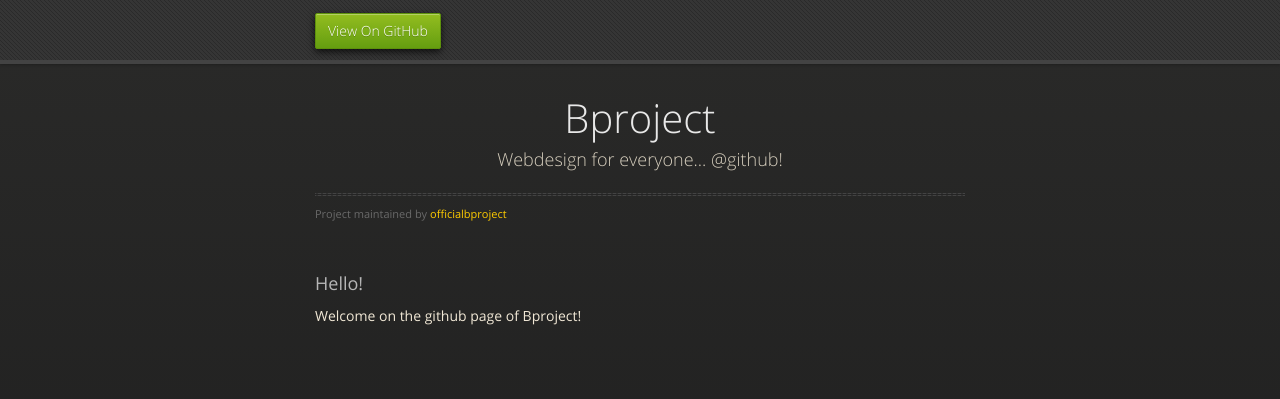
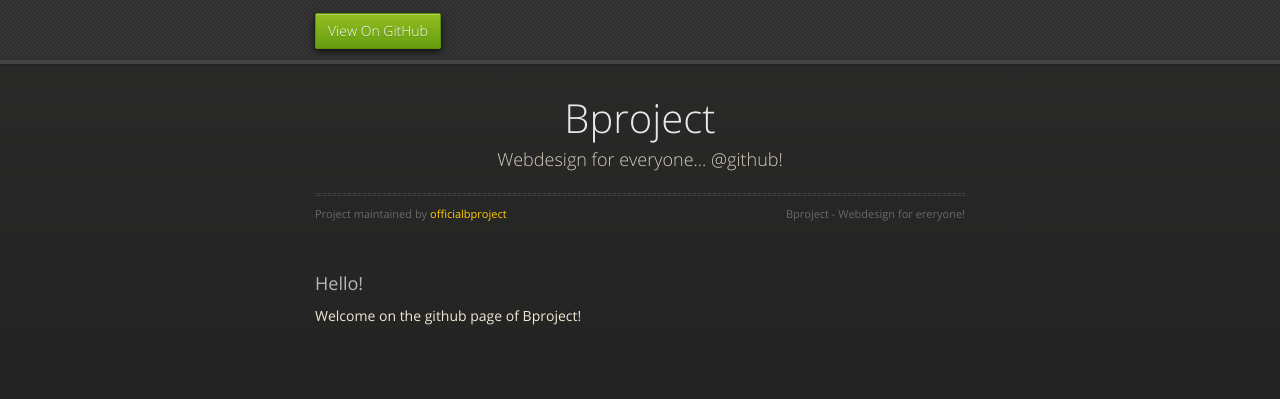
Before and after one commit to officialbproject/officialbproject.github.io, a plain HTML site: page index.html in a window 1280 px wide. Drawn offline with nearby package versions, Linux system fonts and the light colour scheme.

Commit message:
Update index.html

```diff
--- a/index.html
+++ b/index.html
@@ -32,6 +32,7 @@
           <p>Webdesign for everyone... @github!</p>
           <hr>
           <span class="credits left">Project maintained by <a href="https://github.com/officialbproject">officialbproject</a></span>
+          <span class="credits right">Bproject - Webdesign for ereryone!</span>
         </div>
 
         <h3>Hello!</h3>
```
